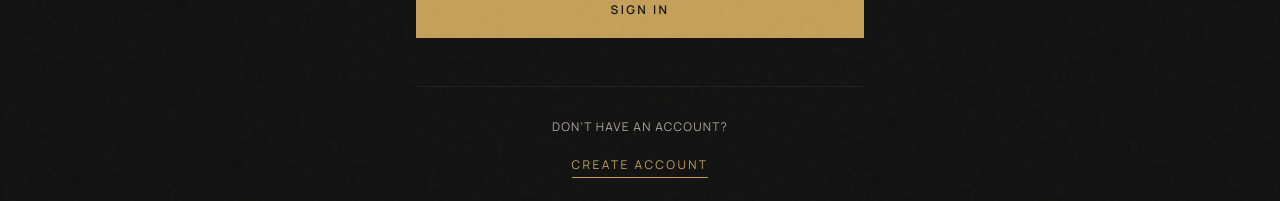
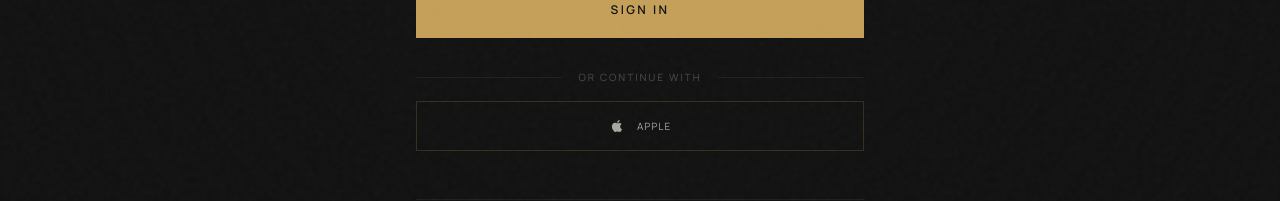
Before and after one commit to omeryigitler/dawlstudio.com, a React (Vite) app: page /login in a window 1280 px wide. Shown: the part 566-767 px from the top of the page. Built offline with nearby package versions, Linux system fonts and the light colour scheme; no server answers.

Commit message:
Restore Apple social placeholder
Restore Apple as a Coming Soon social auth placeholder while keeping Google hidden until OAuth is configured.

Validated with lint, build, diff check, and Vercel preview.

```diff
--- a/src/components/SocialAuth.tsx
+++ b/src/components/SocialAuth.tsx
@@ -77,7 +77,9 @@ export function SocialAuth() {
     }
   };
 
-  if (!isGoogleEnabled) return null;
+  const handleAppleLogin = () => {
+    showToast("Apple Login: Coming Soon!", "info");
+  };
 
   return (
     <div className="space-y-4 mt-8">
@@ -90,7 +92,8 @@ export function SocialAuth() {
         </span>
       </div>
 
-      <div className="grid grid-cols-1 gap-4">
+      <div className={`grid gap-4 ${isGoogleEnabled ? "grid-cols-2" : "grid-cols-1"}`}>
+        {isGoogleEnabled && (
           <button
             onClick={handleGoogleLogin}
             className="flex items-center justify-center gap-3 py-4 border border-gold/20 hover:border-gold/40 hover:bg-gold/5 transition-all duration-500 group"
@@ -103,7 +106,17 @@ export function SocialAuth() {
             </svg>
             <span className="text-[10px] uppercase tracking-widest text-limestone group-hover:text-gold transition-colors">Google</span>
           </button>
+        )}
 
+        <button
+          onClick={handleAppleLogin}
+          className="flex items-center justify-center gap-3 py-4 border border-gold/20 hover:border-gold/40 hover:bg-gold/5 transition-all duration-500 group"
+        >
+          <svg className="w-4 h-4 text-limestone group-hover:text-gold transition-colors" viewBox="0 0 24 24">
+            <path fill="currentColor" d="M17.05 20.28c-.98.95-2.05.8-3.08.35-1.09-.46-2.09-.48-3.24 0-1.44.62-2.2.44-3.06-.35C2.79 15.25 3.51 7.59 9.05 7.31c1.35.07 2.29.74 3.06.75 1.21-.02 2.1-.81 3.46-.74 1.63.08 2.83.68 3.51 1.66-3.32 2.02-2.77 6.43.43 7.74-.61 1.54-1.47 3.07-2.46 4.56zM12.03 7.25c-.02-2.23 1.83-4.14 3.98-4.25.22 2.42-2.23 4.49-3.98 4.25z"/>
+          </svg>
+          <span className="text-[10px] uppercase tracking-widest text-limestone group-hover:text-gold transition-colors">Apple</span>
+        </button>
       </div>
     </div>
   );
```
Lines whose indentation alone changed are shown as unchanged.
